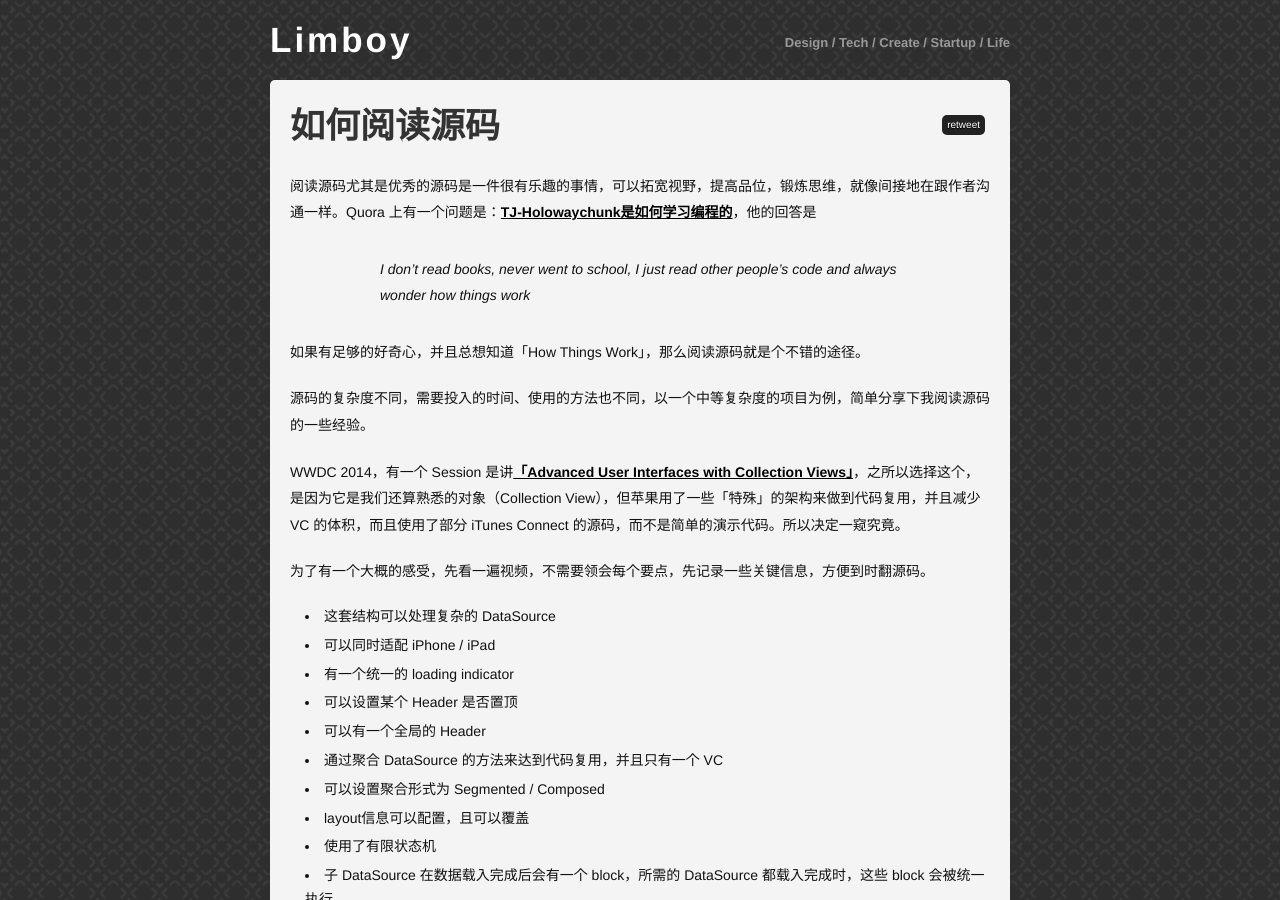
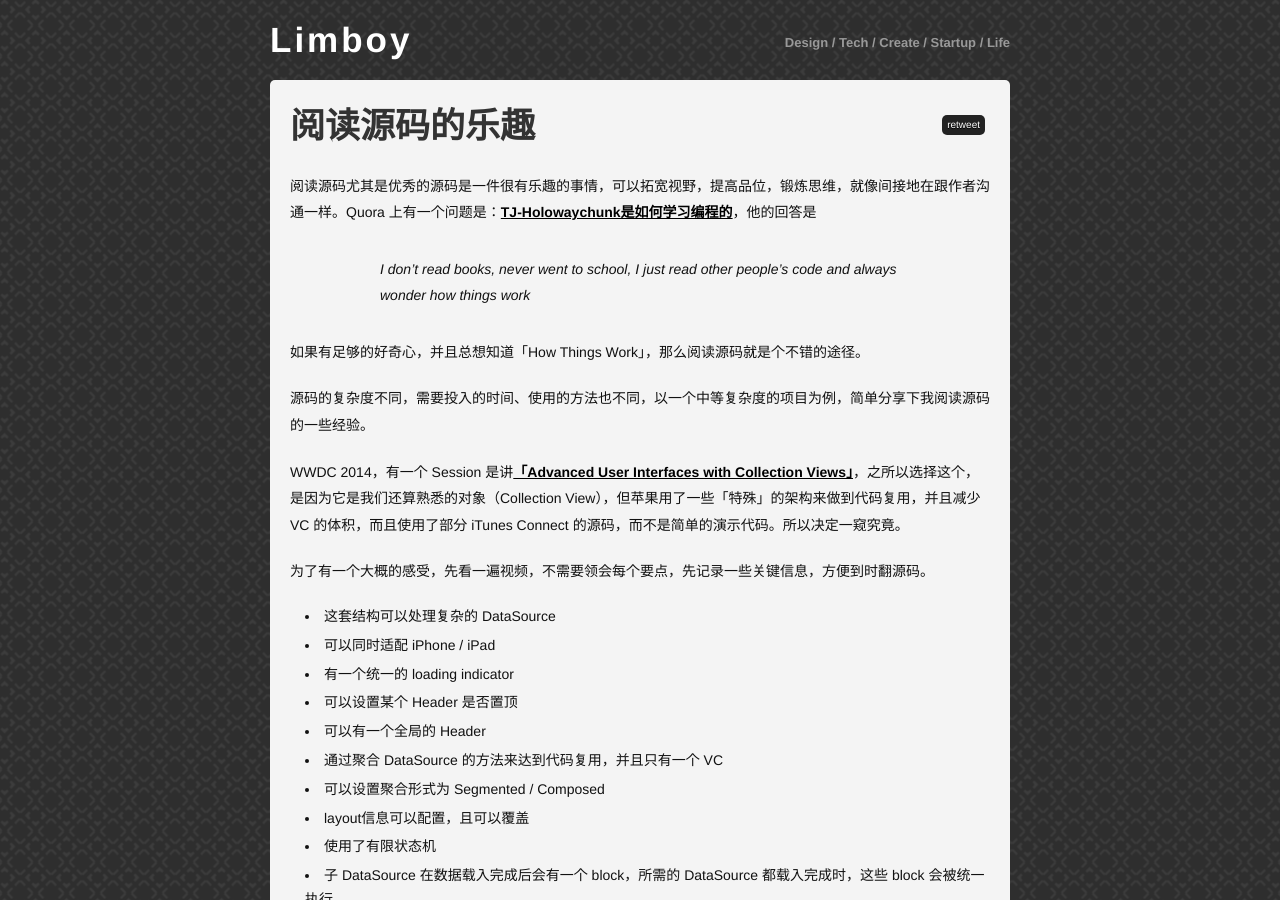
Before and after one commit to limboy/lzyy.github.com, a Jekyll site: the page built from _posts/2014-12-17-the-pleasure-of-reading-source.md, in a window 1280 px wide and 900 px high. Built offline with Jekyll 4.4.1, drawn with Linux system fonts in a browser that asks for light colours; Markdown is read by kramdown in place of the engine named in the settings; comment, search, counter and statistics services are not loaded.

Commit message:
给文章换了个 title

```diff
--- a/_posts/2014-12-17-how-to-read-sourcecode.md
+++ b/_posts/2014-12-17-the-pleasure-of-reading-source.md
@@ -1,6 +1,6 @@
 ---
 layout: post
-title: 如何阅读源码
+title: 阅读源码的乐趣
 category: iOS
 ---
 
```
